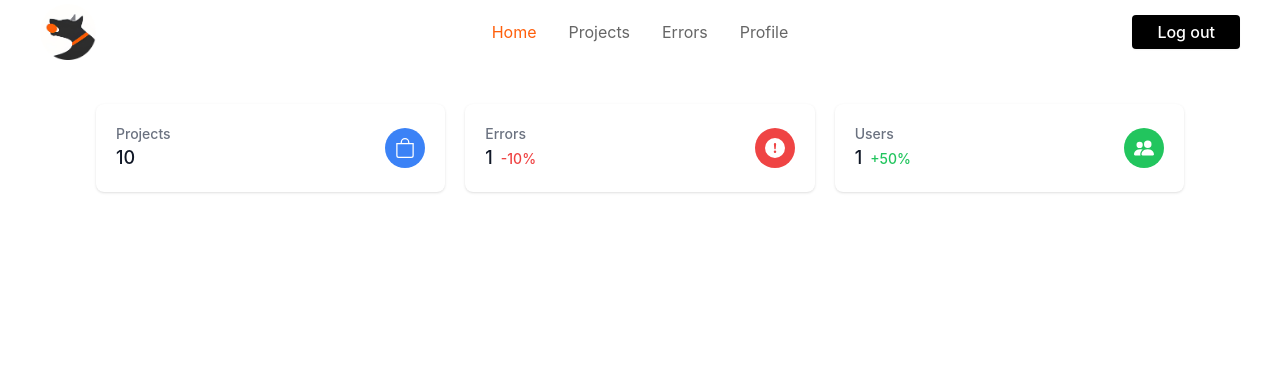
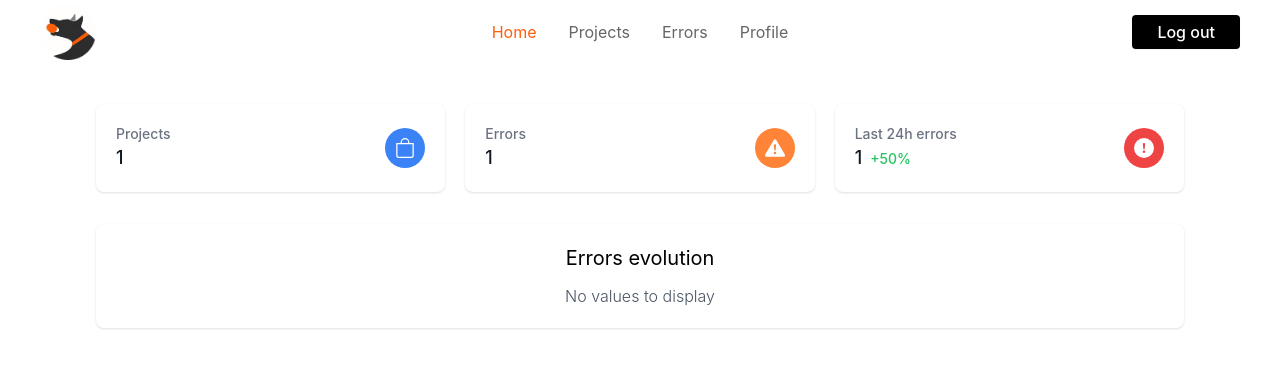
Before and after one commit to Oui-Dev/Dogger, a React (Create React App) app in the folder web-app/: page / in a window 1280 px wide. Shown: the top 368 px of the page. Built offline with nearby package versions, Linux system fonts and the light colour scheme; no server answers.

Commit message:
add graph stats to homepage (chart.js)

```diff
--- a/web-app/package.json
+++ b/web-app/package.json
@@ -8,8 +8,10 @@
     "@testing-library/react": "^13.4.0",
     "@testing-library/user-event": "^13.5.0",
     "axios": "^1.2.0",
+    "chart.js": "^4.1.1",
     "dotenv": "^16.0.3",
     "react": "^18.2.0",
+    "react-chartjs-2": "^5.1.0",
     "react-device-detect": "^2.2.2",
     "react-dom": "^18.2.0",
     "react-icons": "^4.7.1",
--- a/web-app/src/Pages/Home.jsx
+++ b/web-app/src/Pages/Home.jsx
@@ -1,18 +1,81 @@
 import StatsCard from "../Components/Molecules/StatsCard";
-import { BsFillPeopleFill, BsFillExclamationCircleFill, BsBag } from "react-icons/bs";
+import { BsFillExclamationTriangleFill, BsFillExclamationCircleFill, BsBag } from "react-icons/bs";
+import { useState, useEffect } from "react";
+import axios from 'axios';
+import { Line } from 'react-chartjs-2';
+import {
+    Chart as ChartJS,
+    CategoryScale,
+    LinearScale,
+    PointElement,
+    LineElement,
+    Tooltip,
+} from 'chart.js';
 
 export default function Home() {
+    const BASE_URL = process.env.REACT_APP_API_URL;
+    // in the future, we will get the token from redux
+    const config = {
+        headers: { Authorization: process.env.REACT_APP_TOKEN }
+    };
+
+    const [chartData, setChartData] = useState(null);
     const items = [
-        { title: "Projects", value: "1", icon: <BsBag />, iconBg: "bg-blue-500", clickable: true, percentage: 0, path: "/projects" },
-        { title: "Errors", value: "1", icon: <BsFillExclamationCircleFill />, iconBg: "bg-red-500", clickable: true, percentage: '-10', path: "/errors" },
-        { title: "Users", value: "1", icon: <BsFillPeopleFill />, iconBg: "bg-green-500", clickable: false, percentage: '+50' },
+        { title: "Projects", value: "1", icon: <BsBag />, iconBg: "bg-blue-500", clickable: true, path: "/projects" },
+        { title: "Errors", value: "1", icon: <BsFillExclamationTriangleFill />, iconBg: "bg-dogger-orange-400", clickable: true, path: "/errors" },
+        { title: "Last 24h errors", value: "1", icon: <BsFillExclamationCircleFill />, iconBg: "bg-red-500", clickable: true, percentage: '+50', path: "/errors" },
     ];
 
+    ChartJS.register(
+        CategoryScale,
+        LinearScale,
+        PointElement,
+        LineElement,
+        Tooltip,
+    );
+
+    useEffect(() => {
+        axios.get(BASE_URL + "/errors", config).then((res) => {
+            if(res.status === 200 && res.data?.errors.length > 0) {
+                let errors = res.data.errors.filter(error => new Date(error.timestamp) > new Date().getTime() - 1000 * 60 * 60 * 24 * 7);
+                errors.sort((a, b) => new Date(a.timestamp) - new Date(b.timestamp));
+
+                const data = errors.reduce((acc, error) => {
+                    const errorDate = new Date(error.timestamp);
+                    const dayOfWeek = errorDate.toLocaleString('default', {day: '2-digit', month: '2-digit', year: 'numeric'});
+                    acc[dayOfWeek] = acc[dayOfWeek] ? acc[dayOfWeek]+1 : 1;
+                    return acc;
+                }, {});
+
+                setChartData({
+                    labels: Object.keys(data),
+                    datasets: [
+                        {
+                            label: 'Errors',
+                            data: Object.values(data),
+                            borderColor: '#ff8437',
+                            cubicInterpolationMode: 'monotone',
+                        }
+                    ],
+                });
+            }
+        });
+    }, []);
+
     return (
-        <div className="grid grid-cols-1 gap-5 sm:grid-cols-2 lg:grid-cols-3">
-            {items.map((item, index) => (
-                <StatsCard key={index} {...item} />
-            ))}
-        </div>
+        <>
+            <div className="grid grid-cols-1 gap-5 sm:grid-cols-2 lg:grid-cols-3">
+                {items.map((item, index) => (
+                    <StatsCard key={index} {...item} />
+                ))}
+            </div>
+            <div className="overflow-hidden rounded-lg bg-white shadow flex flex-col items-center p-5 mt-8">
+                <h3 className="text-xl mb-3">Errors evolution</h3>
+                { chartData === null && <p className="text-gray-600 font-light">No values to display</p>}
+                { chartData !== null &&
+                    <Line options={{ responsive: true }} data={chartData} />
+                }
+            </div>
+        </>
     );
 };
```
Also changed, not shown: 1 other file (tests, documents, lock files or other folders).
